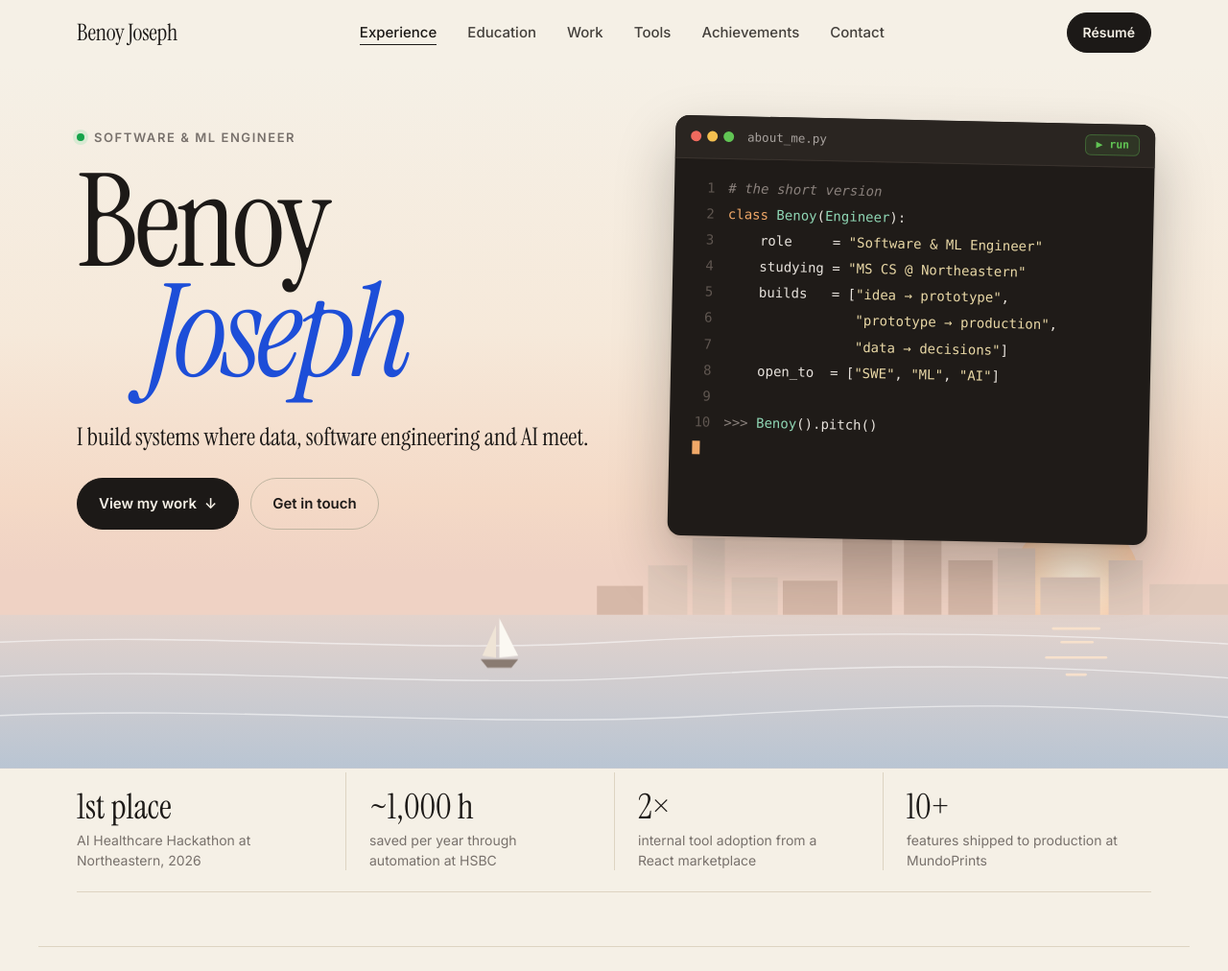
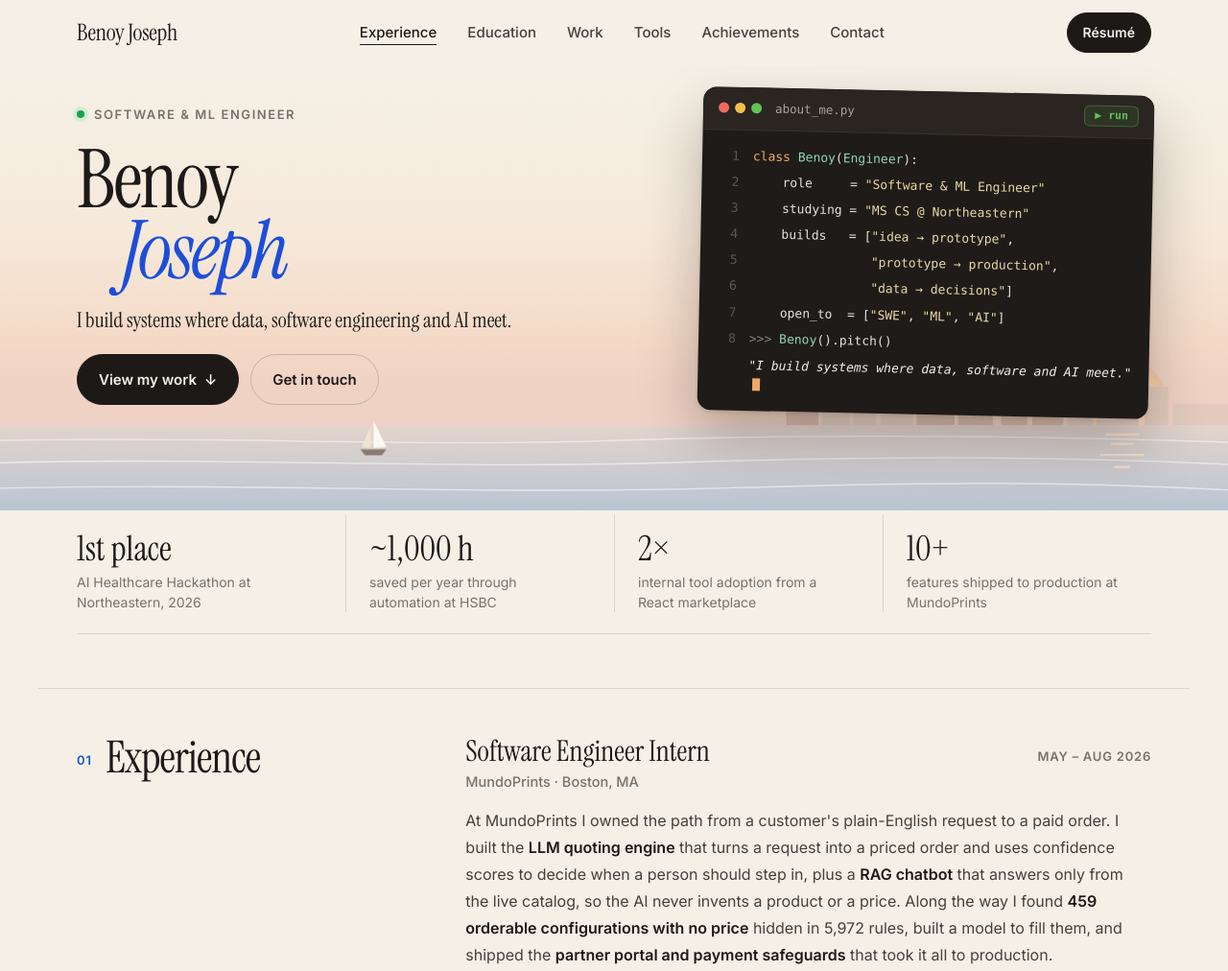
Before and after one commit to benoyj20/Portfolio, a plain HTML site: page index.html in a window 1280 px wide. Shown: the top 1012 px of the page at 96% size. Drawn offline with Linux system fonts and the light colour scheme.

Commit message:
Compact hero: about half the viewport, shorter scene and code card

```diff
--- a/index.html
+++ b/index.html
@@ -40,7 +40,7 @@
     <!-- ============ HERO ============ -->
     <section class="hero">
       <div class="hero-scene" aria-hidden="true">
-        <svg viewBox="0 0 1440 520" preserveAspectRatio="xMidYMax slice">
+        <svg viewBox="0 0 1440 270" preserveAspectRatio="xMaxYMax slice">
           <defs>
             <radialGradient id="sun" cx="50%" cy="50%" r="50%">
               <stop offset="0" stop-color="#fff4e2"/>
@@ -51,9 +51,9 @@
               <stop offset="1" stop-color="#b9c5d3"/>
             </linearGradient>
           </defs>
-          <!-- Sun setting behind the skyline -->
+          <!-- Skyline drawn at 70% scale, anchored to the right edge, horizon at y=170 -->
+          <g transform="translate(432 -68) scale(.7)">
             <circle cx="1262" cy="300" r="74" fill="url(#sun)"/>
-          <!-- Boston skyline: back row -->
             <g fill="#e2cbbd">
               <rect x="760" y="282" width="46" height="58"/>
               <rect x="812" y="250" width="38" height="90"/>
@@ -63,7 +63,7 @@
               <rect x="1300" y="276" width="40" height="64"/>
               <rect x="1348" y="304" width="92" height="36"/>
             </g>
-          <!-- Front row: Prudential (with mast) and the slim Hancock tower -->
+            <!-- Prudential (with mast) and the slim Hancock tower -->
             <g fill="#d6b8a8">
               <rect x="918" y="300" width="64" height="40"/>
               <rect x="988" y="196" width="58" height="144"/>
@@ -73,25 +73,28 @@
               <rect x="1112" y="276" width="52" height="64"/>
               <rect x="700" y="306" width="54" height="34"/>
             </g>
+          </g>
           <!-- Charles River -->
-          <rect x="0" y="340" width="1440" height="180" fill="url(#river)"/>
+          <rect x="0" y="170" width="1440" height="100" fill="url(#river)"/>
           <g fill="none" stroke="#ffffff" stroke-opacity=".55" stroke-width="1.5">
-            <path d="M0 372 C 240 360, 480 386, 720 372 S 1200 360, 1440 374"/>
-            <path d="M0 412 C 260 400, 520 428, 780 412 S 1220 398, 1440 414"/>
-            <path d="M0 458 C 280 446, 560 474, 840 458 S 1240 444, 1440 460"/>
+            <path d="M0 188 C 240 182, 480 196, 720 188 S 1200 182, 1440 190"/>
+            <path d="M0 214 C 260 207, 520 222, 780 214 S 1220 206, 1440 216"/>
+            <path d="M0 244 C 280 237, 560 252, 840 244 S 1240 236, 1440 246"/>
           </g>
           <!-- Sun reflection -->
-          <g stroke="#fbe3cc" stroke-width="3" stroke-linecap="round" opacity=".9">
-            <line x1="1235" y1="356" x2="1289" y2="356"/>
-            <line x1="1245" y1="372" x2="1281" y2="372"/>
-            <line x1="1227" y1="390" x2="1297" y2="390"/>
-            <line x1="1251" y1="410" x2="1273" y2="410"/>
+          <g stroke="#fbe3cc" stroke-width="2.5" stroke-linecap="round" opacity=".9">
+            <line x1="1297" y1="181" x2="1335" y2="181"/>
+            <line x1="1304" y1="192" x2="1329" y2="192"/>
+            <line x1="1291" y1="205" x2="1340" y2="205"/>
+            <line x1="1308" y1="219" x2="1324" y2="219"/>
           </g>
           <!-- A sailboat on the river -->
+          <g transform="translate(28 -76) scale(.7)">
             <g class="boat">
               <path d="M560 392 L604 392 L596 402 L568 402 Z" fill="#8a7b72"/>
               <path d="M582 390 L582 344 L604 388 Z" fill="#fbf8f2"/>
               <path d="M578 390 L578 352 L562 388 Z" fill="#efe4d6"/>
+            </g>
           </g>
         </svg>
       </div>
@@ -112,17 +115,15 @@
             <span class="dots" aria-hidden="true"><i></i><i></i><i></i></span>about_me.py
             <button class="run-btn" type="button" id="run-code" aria-label="Replay the code animation">▶ run</button>
           </figcaption>
-          <pre><code id="code-src"><span class="ln">1</span><span class="cm"># the short version</span>
-<span class="ln">2</span><span class="kw">class</span> <span class="cls">Benoy</span>(<span class="cls">Engineer</span>):
-<span class="ln">3</span>    role     = <span class="st">"Software &amp; ML Engineer"</span>
-<span class="ln">4</span>    studying = <span class="st">"MS CS @ Northeastern"</span>
-<span class="ln">5</span>    builds   = [<span class="st">"idea → prototype"</span>,
-<span class="ln">6</span>                <span class="st">"prototype → production"</span>,
-<span class="ln">7</span>                <span class="st">"data → decisions"</span>]
-<span class="ln">8</span>    open_to  = [<span class="st">"SWE"</span>, <span class="st">"ML"</span>, <span class="st">"AI"</span>]
-<span class="ln">9</span>
-<span class="ln">10</span><span class="pr">&gt;&gt;&gt;</span> <span class="cls">Benoy</span>().pitch()
-<span class="out">"I build systems where data, software and AI meet."</span></code><span class="caret" aria-hidden="true"></span></pre>
+          <pre><code id="code-src"><span class="ln">1</span><span class="kw">class</span> <span class="cls">Benoy</span>(<span class="cls">Engineer</span>):
+<span class="ln">2</span>    role     = <span class="st">"Software &amp; ML Engineer"</span>
+<span class="ln">3</span>    studying = <span class="st">"MS CS @ Northeastern"</span>
+<span class="ln">4</span>    builds   = [<span class="st">"idea → prototype"</span>,
+<span class="ln">5</span>                <span class="st">"prototype → production"</span>,
+<span class="ln">6</span>                <span class="st">"data → decisions"</span>]
+<span class="ln">7</span>    open_to  = [<span class="st">"SWE"</span>, <span class="st">"ML"</span>, <span class="st">"AI"</span>]
+<span class="ln">8</span><span class="pr">&gt;&gt;&gt;</span> <span class="cls">Benoy</span>().pitch()
+<span class="out">"I build systems where data, software and AI meet."<span class="caret" aria-hidden="true"></span></span></code></pre>
         </figure>
       </div>
     </section>
--- a/main.js
+++ b/main.js
@@ -26,10 +26,12 @@
       nodes.push({ node: n, text: n.nodeValue, instant: parent.classList && parent.classList.contains('ln'), output: parent.classList && parent.classList.contains('out') });
     }
     var run = 0;
+    var outEl = code.querySelector('.out');
+    function endCaret() { (outEl || pre).appendChild(caret); }
 
     function showAll() {
       nodes.forEach(function (it) { it.node.nodeValue = it.text; });
-      pre.appendChild(caret);
+      endCaret();
     }
     function play() {
       var my = ++run;
@@ -38,7 +40,7 @@
       var i = 0, c = 0;
       function step() {
         if (my !== run) return;
-        if (i >= nodes.length) { pre.appendChild(caret); return; }
+        if (i >= nodes.length) { endCaret(); return; }
         var it = nodes[i];
         // Keep the caret right after the text being typed.
         it.node.parentNode.insertBefore(caret, it.node.nextSibling);
--- a/styles.css
+++ b/styles.css
@@ -71,19 +71,18 @@ em { font-style: italic; }
 /* ---------- Hero (illustrated dusk over the Charles River) ---------- */
 .hero {
   position: relative; overflow: hidden;
-  min-height: clamp(560px, calc(100vh - 68px), 760px);
-  display: flex; align-items: center;
+
   background: linear-gradient(180deg, #f5f0e6 0%, #f6e9da 38%, #f4d9c6 62%, #efd2c4 72%);
 }
-.hero-scene { position: absolute; inset: auto 0 0 0; height: 62%; pointer-events: none; }
-.hero-scene svg { width: 100%; height: 100%; display: block; }
+.hero-scene { position: absolute; left: 0; right: 0; bottom: 0; pointer-events: none; }
+.hero-scene svg { width: 100%; height: auto; min-height: 150px; display: block; }
 .boat { animation: drift 14s ease-in-out infinite alternate; }
 @keyframes drift { from { transform: translateX(-18px); } to { transform: translateX(26px); } }
 
 .hero-inner {
   position: relative; z-index: 1; width: 100%;
   display: grid; grid-template-columns: 1.1fr 1fr; gap: 48px; align-items: center;
-  padding-top: 40px; padding-bottom: 230px;
+  padding-top: 26px; padding-bottom: 100px;
 }
 .kicker {
   display: inline-flex; align-items: center; gap: 10px;
@@ -92,16 +91,16 @@ em { font-style: italic; }
 .dot { width: 8px; height: 8px; border-radius: 50%; background: var(--green); box-shadow: 0 0 0 4px #d9ead3; }
 .hero-name {
   margin-top: 18px; font-family: var(--serif); font-weight: 400;
-  font-size: clamp(72px, 10.5vw, 150px); line-height: .86; letter-spacing: -.035em;
+  font-size: clamp(56px, 6.6vw, 98px); line-height: .88; letter-spacing: -.03em;
 }
 .hero-name span, .hero-name em { display: block; }
 .hero-name em { color: var(--accent); padding-left: .55em; }
-.hero-tag { margin-top: 34px; max-width: 26em; font-family: var(--serif); font-size: clamp(21px, 2vw, 26px); line-height: 1.3; color: var(--text); }
-.hero-cta { display: flex; gap: 12px; flex-wrap: wrap; margin-top: 26px; }
+.hero-tag { margin-top: 22px; max-width: 26em; font-family: var(--serif); font-size: clamp(19px, 1.7vw, 22px); line-height: 1.3; color: var(--text); }
+.hero-cta { display: flex; gap: 12px; flex-wrap: wrap; margin-top: 20px; }
 .contact h2 em { color: var(--accent); }
 
 .code-card {
-  margin: 0; justify-self: end; align-self: start; margin-top: 8px; width: 100%; max-width: 500px;
+  margin: 0; justify-self: end; align-self: center; width: 100%; max-width: 470px;
   background: #1f1b18; color: #e7e2dc; border-radius: 14px; overflow: hidden;
   box-shadow: 0 2px 4px rgba(28, 25, 23, .1), 0 28px 60px rgba(28, 25, 23, .28);
   transform: rotate(1.2deg);
@@ -115,8 +114,8 @@ em { font-style: italic; }
 .dots i { width: 11px; height: 11px; border-radius: 50%; background: #ef6a5e; }
 .dots i:nth-child(2) { background: #f4bf4f; }
 .dots i:nth-child(3) { background: #61c454; }
-.code-card pre { margin: 0; padding: 18px 20px 22px; overflow: hidden; }
-.code-card code { font: 14px/1.85 ui-monospace, "JetBrains Mono", Consolas, monospace; white-space: pre; }
+.code-card pre { margin: 0; padding: 14px 18px 16px; overflow: hidden; }
+.code-card code { font: 13px/1.55 ui-monospace, "JetBrains Mono", Consolas, monospace; white-space: pre; }
 .ln { display: inline-block; width: 1.6em; margin-right: 14px; text-align: right; color: #5f5650; user-select: none; }
 .kw { color: #f0a868; } .cls { color: #8fd6b4; } .st { color: #e9d8a6; } .cm { color: #8a817c; font-style: italic; }
 .caret { display: inline-block; width: 8px; height: 1.05em; margin-left: 4px; vertical-align: -2px; background: #f0a868; animation: blink 1.1s steps(1) infinite; }
@@ -392,7 +391,7 @@ a.env-v:hover { color: var(--accent); }
 }
 .run-btn:hover { background: rgba(97, 196, 84, .2); }
 .pr { color: #8a817c; }
-.out { display: block; margin-top: 2px; padding-left: calc(1.6em + 14px); color: #f3efe8; font-style: italic; white-space: pre-wrap; }
+.out { display: block; margin-top: 4px; padding-left: calc(1.6em + 14px); color: #f3efe8; font-style: italic; white-space: pre-wrap; }
 
 /* ---------- Responsive ---------- */
 @media (max-width: 1100px) {
@@ -409,7 +408,7 @@ a.env-v:hover { color: var(--accent); }
   .facts { grid-template-columns: repeat(2, 1fr); }
   .facts > div:nth-child(3) { padding-left: 0; border-left: 0; }
   .facts > div:nth-child(n+3) { margin-top: 16px; }
-  .hero-inner { grid-template-columns: 1fr; gap: 36px; padding-bottom: 170px; }
+  .hero-inner { grid-template-columns: 1fr; gap: 28px; padding-bottom: 120px; }
   .code-card { justify-self: start; align-self: auto; margin-top: 0; transform: none; }
   .light-table { padding: 40px 24px; gap: 44px; }
   .print, .print:nth-child(even) { grid-template-columns: 1fr; gap: 16px; }
@@ -421,8 +420,7 @@ a.env-v:hover { color: var(--accent); }
   .wrap { padding-inline: 20px; }
   .nav-links { display: none; }
   .hero { min-height: 0; }
-  .hero-inner { padding-top: 36px; padding-bottom: 190px; }
-  .hero-scene { height: 34%; }
+  .hero-inner { padding-top: 28px; padding-bottom: 110px; }
   .code-card code { font-size: 11.6px; }
   .code-card pre { padding: 16px 14px 18px; }
   .ln { margin-right: 10px; }
```
Lines whose indentation alone changed are shown as unchanged.
